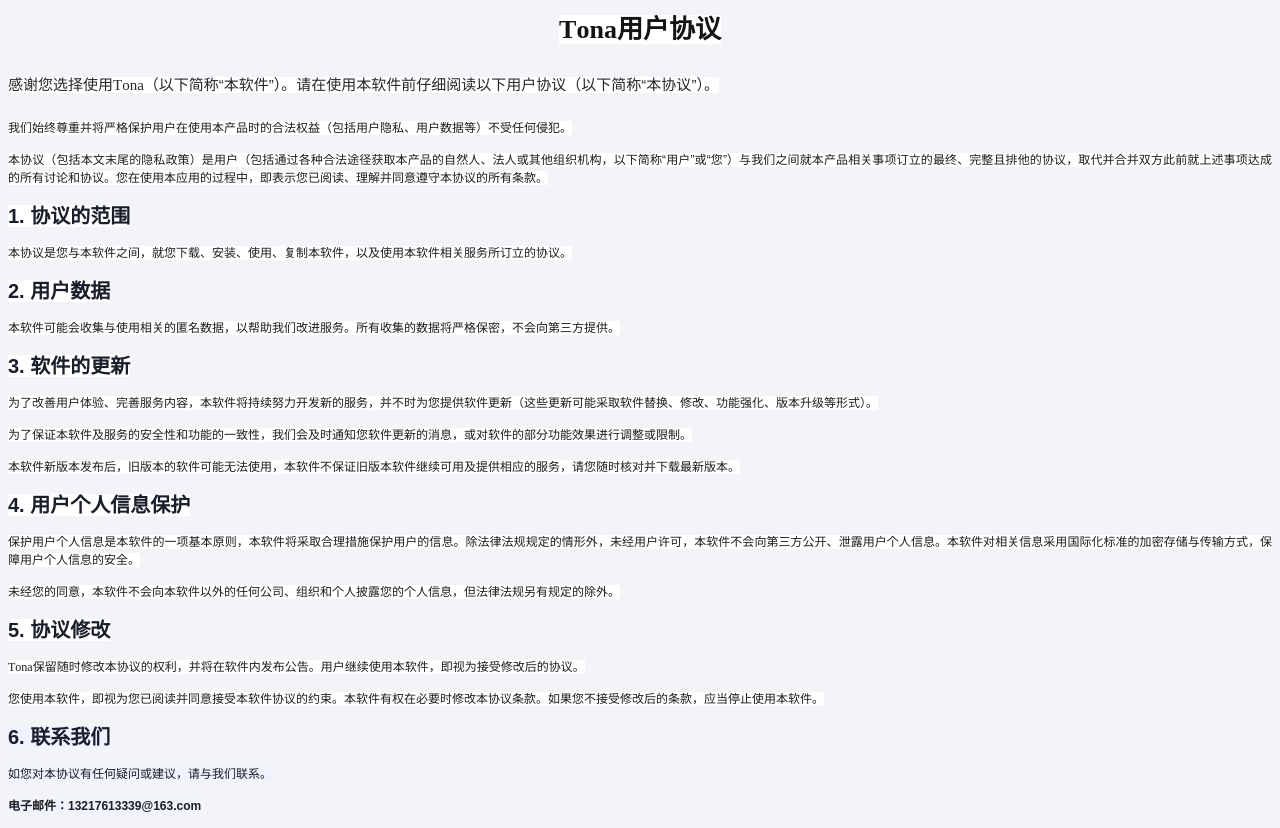
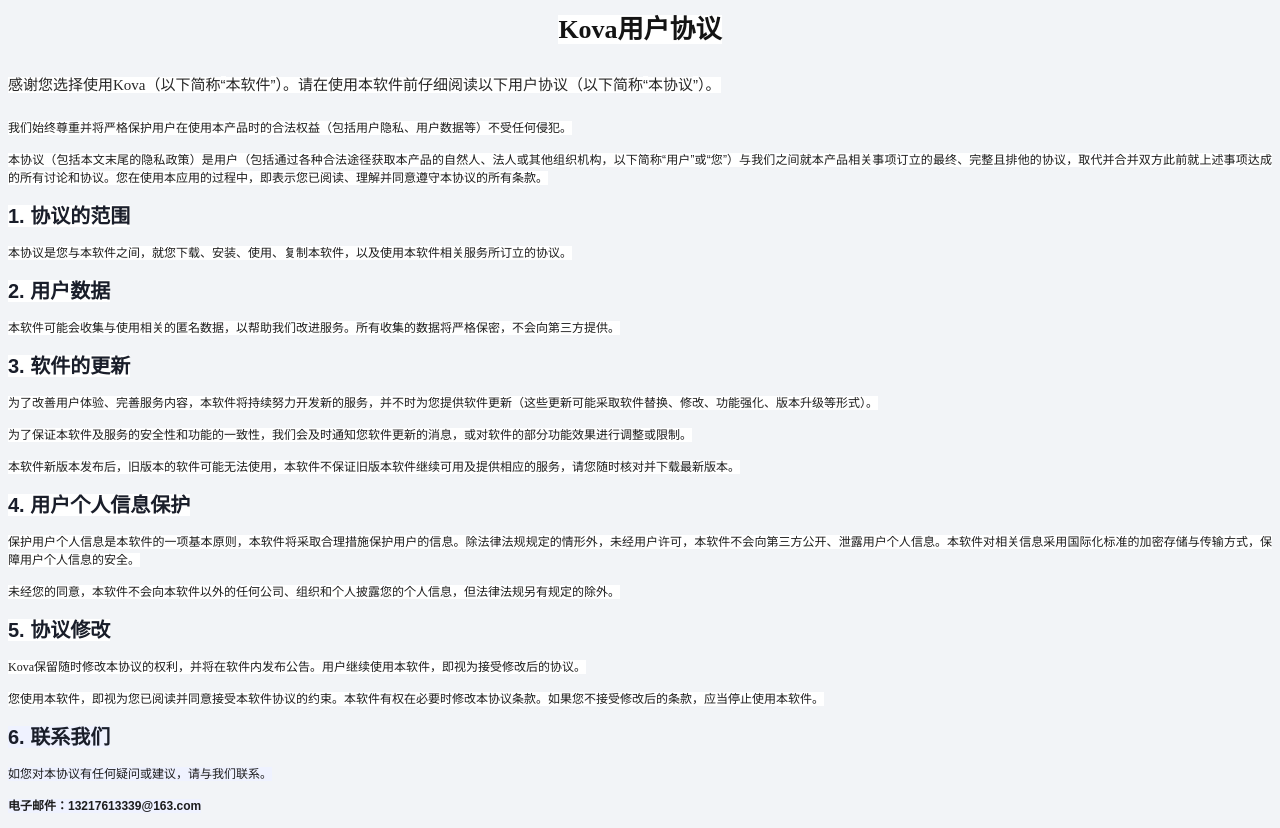
Before and after one commit to xinjianwuhan/hqinaleu, a plain HTML site: page index.html in a window 1280 px wide. Drawn offline with Linux system fonts and the light colour scheme.

Commit message:
Update index.html

```diff
--- a/index.html
+++ b/index.html
@@ -24,8 +24,8 @@
   </style>
 </head>
 <body>
-<h1 style="margin: 0.0px 0.0px 28.0px 0.0px; text-align: center; font: 26.0px 'PingFang SC Semibold'; color: #141414; -webkit-text-stroke: #141414"><span class="s1"><b>Tona用户协议</b><b></b></span></h1>
-<p class="p2"><span class="s2">感谢您选择使用Tona（以下简称</span><span class="s3">“</span><span class="s2">本软件</span><span class="s3">”</span><span class="s2">）。请在使用本软件前仔细阅读以下用户协议（以下简称</span><span class="s3">“</span><span class="s2">本协议</span><span class="s3">”</span><span class="s2">）。</span></p>
+<h1 style="margin: 0.0px 0.0px 28.0px 0.0px; text-align: center; font: 26.0px 'PingFang SC Semibold'; color: #141414; -webkit-text-stroke: #141414"><span class="s1"><b>Kova用户协议</b><b></b></span></h1>
+<p class="p2"><span class="s2">感谢您选择使用Kova（以下简称</span><span class="s3">“</span><span class="s2">本软件</span><span class="s3">”</span><span class="s2">）。请在使用本软件前仔细阅读以下用户协议（以下简称</span><span class="s3">“</span><span class="s2">本协议</span><span class="s3">”</span><span class="s2">）。</span></p>
 <p class="p3"><span class="s2">我们始终尊重并将严格保护用户在使用本产品时的合法权益（包括用户隐私、用户数据等）不受任何侵犯。</span></p>
 <p class="p3"><span class="s2">本协议（包括本文末尾的隐私政策）是用户（包括通过各种合法途径获取本产品的自然人、法人或其他组织机构，以下简称</span><span class="s4">“</span><span class="s2">用户</span><span class="s4">”</span><span class="s2">或</span><span class="s4">“</span><span class="s2">您</span><span class="s4">”</span><span class="s2">）与我们之间就本产品相关事项订立的最终、完整且排他的协议，取代并合并双方此前就上述事项达成的所有讨论和协议。您在使用本应用的过程中，即表示您已阅读、理解并同意遵守本协议的所有条款。</span></p>
 <h2 style="margin: 0.0px 0.0px 14.0px 0.0px; font: 20.0px 'PingFang SC Semibold'; color: #1a1e2a; -webkit-text-stroke: #1a1e2a"><span class="s5"><b>1. </b></span><span class="s6"><b>协议的范围</b><b></b></span></h2>
@@ -40,7 +40,7 @@
 <p class="p3"><span class="s2">保护用户个人信息是本软件的一项基本原则，本软件将采取合理措施保护用户的信息。除法律法规规定的情形外，未经用户许可，本软件不会向第三方公开、泄露用户个人信息。本软件对相关信息采用国际化标准的加密存储与传输方式，保障用户个人信息的安全。</span></p>
 <p class="p3"><span class="s2">未经您的同意，本软件不会向本软件以外的任何公司、组织和个人披露您的个人信息，但法律法规另有规定的除外。</span></p>
 <h2 style="margin: 0.0px 0.0px 14.0px 0.0px; font: 20.0px 'PingFang SC Semibold'; color: #1a1e2a; -webkit-text-stroke: #1a1e2a"><span class="s5"><b>5. </b></span><span class="s6"><b>协议修改</b><b></b></span></h2>
-<p class="p3"><span class="s2">Tona保留随时修改本协议的权利，并将在软件内发布公告。用户继续使用本软件，即视为接受修改后的协议。</span></p>
+<p class="p3"><span class="s2">Kova保留随时修改本协议的权利，并将在软件内发布公告。用户继续使用本软件，即视为接受修改后的协议。</span></p>
 <p class="p3"><span class="s2">您使用本软件，即视为您已阅读并同意接受本软件协议的约束。本软件有权在必要时修改本协议条款。如果您不接受修改后的条款，应当停止使用本软件。</span></p>
 <h2 style="margin: 0.0px 0.0px 14.0px 0.0px; font: 20.0px 'PingFang SC Semibold'; color: #1a1e2a; -webkit-text-stroke: #1a1e2a"><span class="s7"><b>6. </b></span><span class="s8"><b>联系我们</b><b></b></span></h2>
 <p class="p3"><span class="s9">如您对本协议有任何疑问或建议，请与我们联系。</span></p>
```
